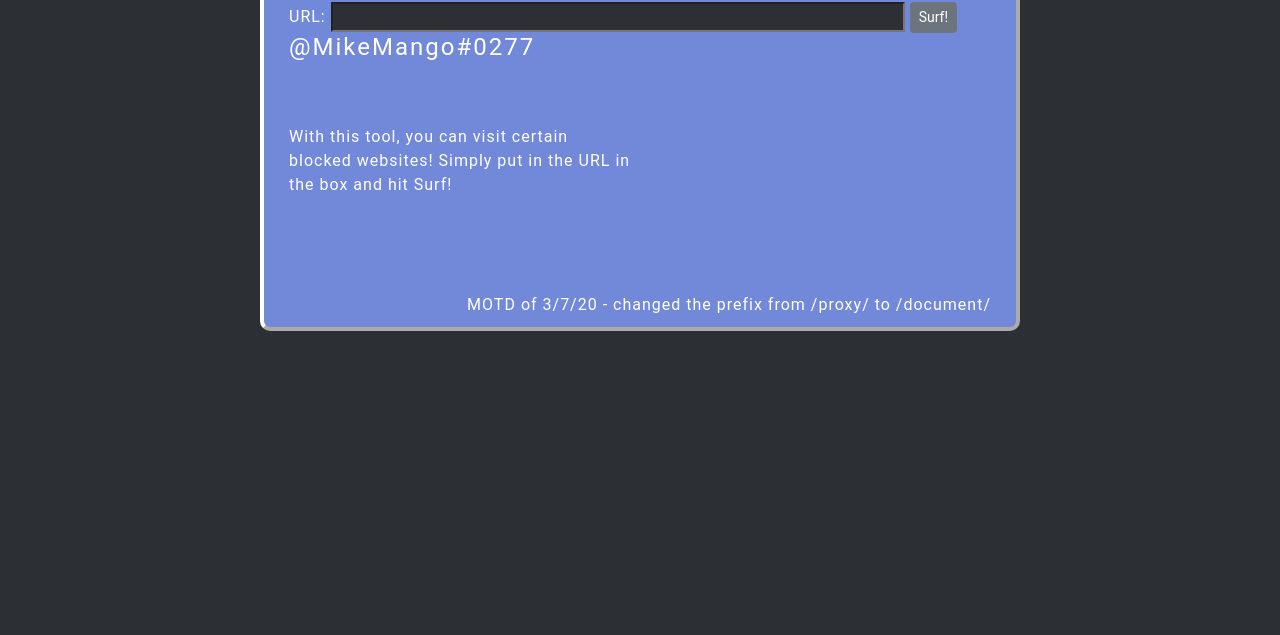
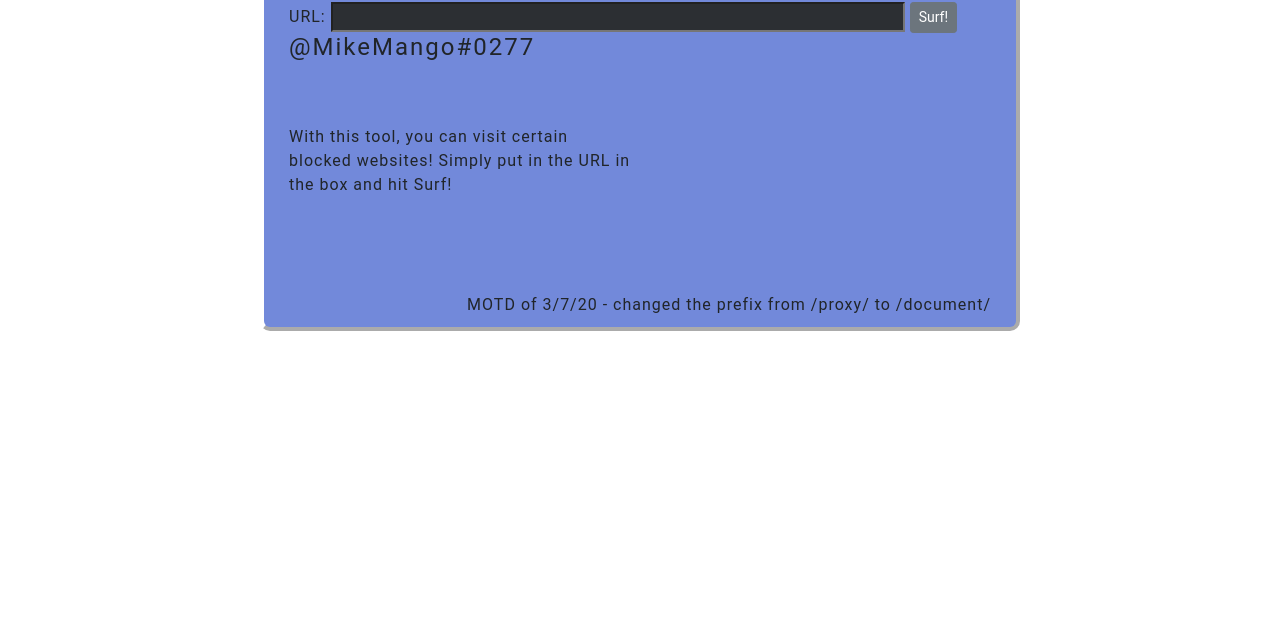
Before and after one commit to bugslol/3v, a website: page public/index.html in a window 1280 px wide. Shown: the part 165-800 px from the top of the page. Drawn offline with nearby package versions, Linux system fonts and the light colour scheme; a script that the page names is missing; a web font is replaced by a local one.

Commit message:
Update index.html

```diff
--- a/public/index.html
+++ b/public/index.html
@@ -122,10 +122,7 @@ a.appendChild(b)})).call(this)
       }
 
       /* colors */
-      body {
-        background-color: #2c2f33;
-        color: white;
-      }
+
       .container {
         background-color: #7289da;
         border-color: #FFFFFF;
```
